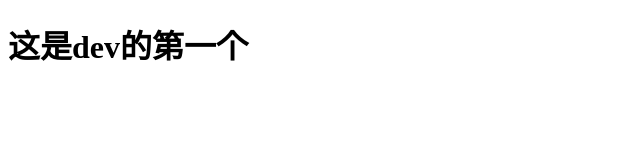
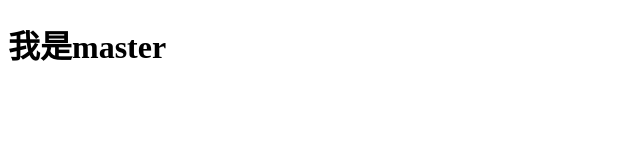
Before and after one commit to huyuaning/play, a plain HTML site: page index.html in a window 1280 px wide. Shown: the whole page, without its empty margins (0-640 px from the left). Drawn offline with Linux system fonts and the light colour scheme.

Commit message:
no message

```diff
--- a/index.html
+++ b/index.html
@@ -5,6 +5,6 @@
 		<title></title>
 	</head>
 	<body>
-		<h1>这是dev的第一个</h1>
+		<h1>我是master</h1>
 	</body>
 </html>
```
